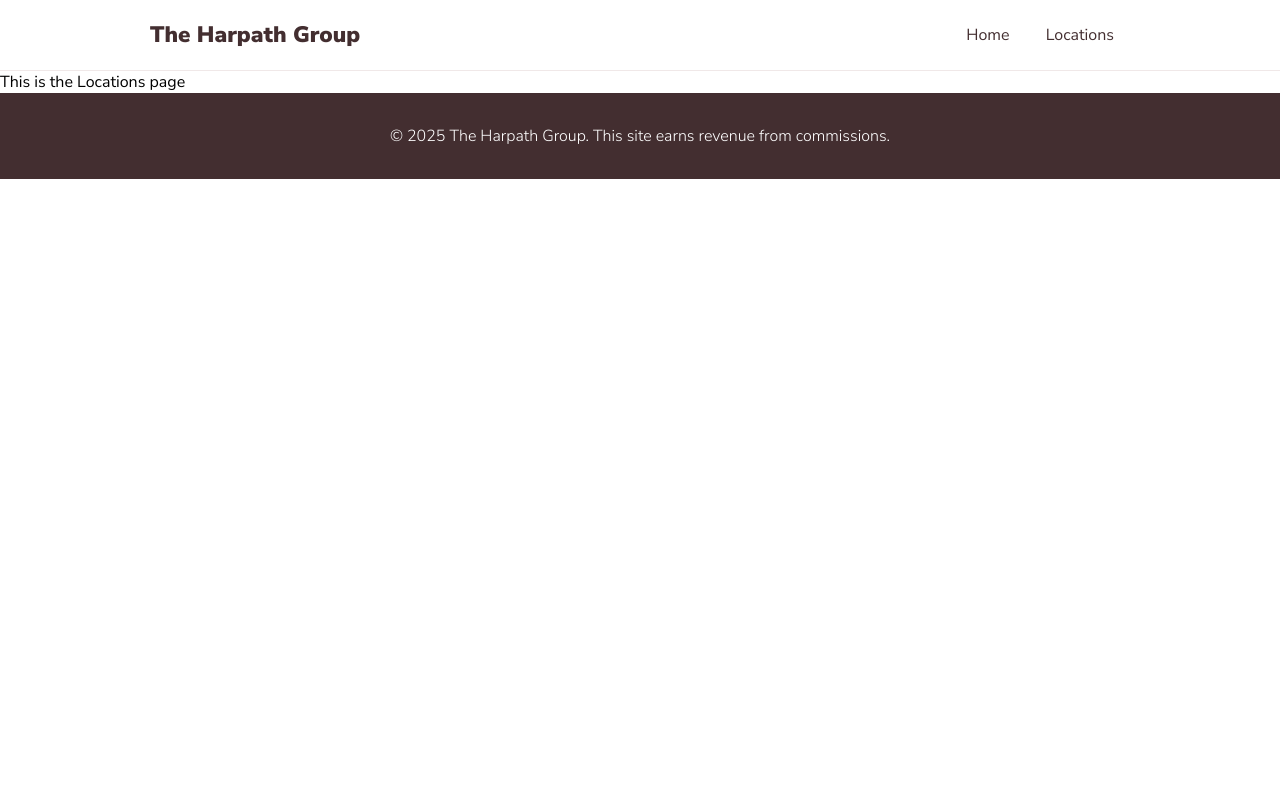
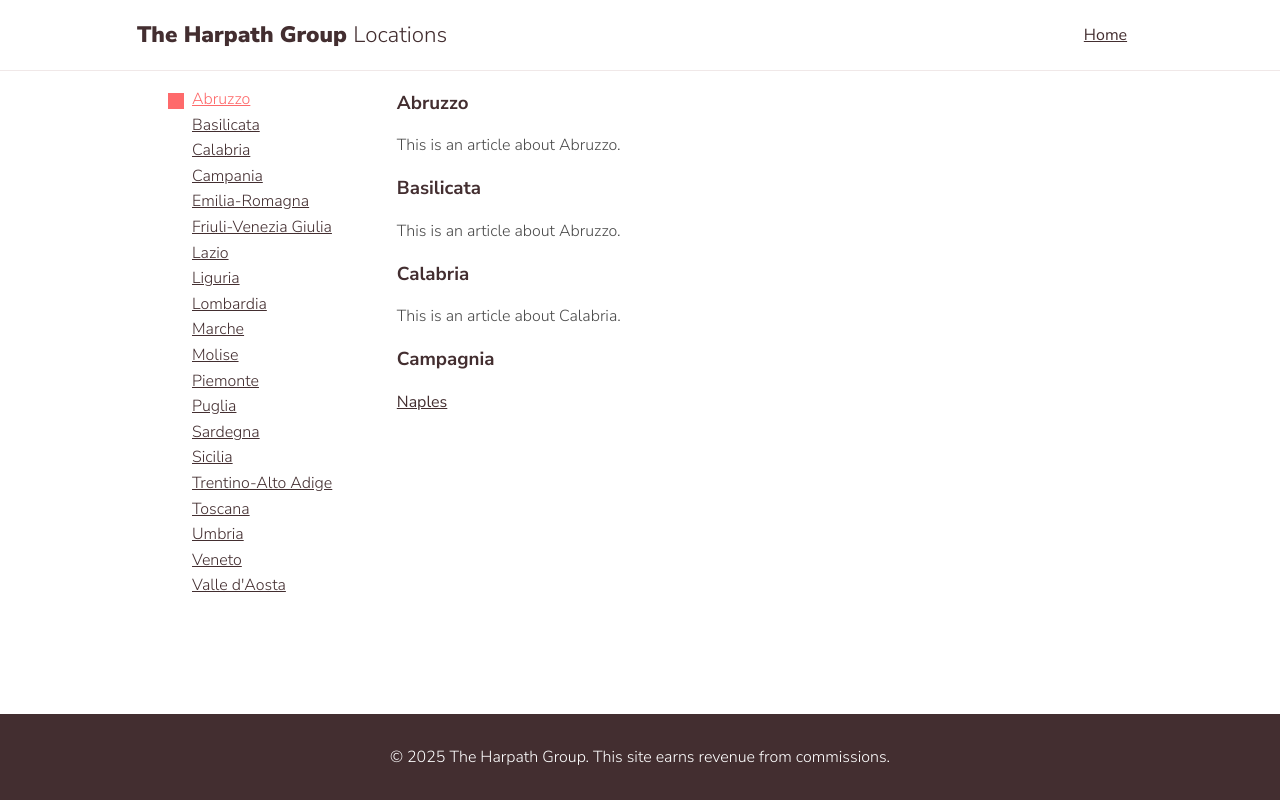
Before and after one commit to nelsonjd/harpathgroup, a Flask app: page /locations in a window 1280 px wide. Run offline with Flask 3, Linux system fonts and the light colour scheme.

Commit message:
add locations show page

```diff
--- a/harpathgroup/static/global.css
+++ b/harpathgroup/static/global.css
@@ -44,7 +44,6 @@ p {
 }
 
 a {
-  text-decoration: none;
   color: var(--primary-color);
 }
 
--- a/harpathgroup/static/locations.css
+++ b/harpathgroup/static/locations.css
@@ -1,7 +1,7 @@
 .header {
   display: grid;
   border-bottom: 1px solid var(--code-bg-color);
-  grid-template-columns: 1fr 212px 60% 1fr;
+  grid-template-columns: 1fr 315px 54% 1fr;
 }
 
 .logo {
@@ -10,3 +10,75 @@
   font-size: 1.4em;
   grid-column: 2;
 }
+
+.logo-thin {
+  font-weight: 300;
+}
+
+.wrapper {
+  display: flex;
+  flex-grow: 1;
+}
+
+.doc-nav {
+  flex-basis: 20%;
+  font-weight: 200;
+}
+
+.doc-nav ul {
+  list-style: none;
+  padding-left: 0;
+  line-height: 1.6;
+}
+
+.doc-nav .selected {
+  color: var(--accent-color);
+  position: relative;
+}
+
+.doc-nav .selected:after {
+  position: absolute;
+  content: "";
+  width: 1rem;
+  height: 1rem;
+  background-color: var(--accent-color);
+  left: -1.5rem;
+  top: 0.3rem;
+}
+
+.doc-content {
+  flex-basis: 80%;
+  padding: 0 0 5rem 2rem;
+}
+
+.hotel-title {
+  color: var(--primary-color);
+}
+
+.booknow-callout {
+  margin: 3rem auto;
+}
+
+@media (max-width: 750px) {
+  .wrapper {
+    flex-direction: column;
+  }
+
+  .doc-nav ul {
+    border-bottom: 1px solid var(--code-bg-color);
+    padding-bottom: 0.5rem;
+  }
+
+  .doc-nav li {
+    display: inline-block;
+    padding-right: 1rem;
+  }
+
+  .doc-nav .selected:after {
+    display: none;
+  }
+
+  .doc-content {
+    padding-left: 0;
+  }
+}
--- a/harpathgroup/templates/home.html
+++ b/harpathgroup/templates/home.html
@@ -62,7 +62,7 @@ Home
   <div class="changelog">
     <div class="wrapper">
       <div class="changelog-callout">
-        <a href="#" class="button-secondary">Check out locations</a>
+        <a href="{{ url_for('locations') }}" class="button-secondary">Check out locations</a>
       </div>
     </div>
   </div>
--- a/harpathgroup/templates/locations.html
+++ b/harpathgroup/templates/locations.html
@@ -9,20 +9,58 @@
 
 {% block header %}
 <nav class="header">
-  <h1 class="logo">The Harpath Group</h1>
+  <h1 class="logo">The Harpath Group <span class="logo-thin">Locations</span></h1>
   <div class="menu">
     <span class="menu-item">
       <a href="{{ url_for('home') }}" class="navbar-brand">Home</a>
-    </span>
-    <span class="menu-item">
-      <a href="{{ url_for('locations') }}" class="navbar-item">Locations</a>
     </span>
   </span>
 </nav>
 {% endblock %}
 
 {% block content %}
-<div class="body-content">
-This is the Locations page
-</div>
+  <div class="wrapper">
+    <aside class="doc-nav">
+      <ul>
+        <li><a href="#abruzzo" class="js-btn selected">Abruzzo</a></li>
+        <li><a href="#basilicata" class="js-btn">Basilicata</a></li>
+        <li><a href="#calabria" class="js-btn">Calabria</a></li>
+        <li><a href="#campania" class="js-btn">Campania</a></li>
+        <li><a href="#emilia-romagna" class="js-btn">Emilia-Romagna</a></li>
+        <li><a href="#friuli-venezia-giulia" class="js-btn">Friuli-Venezia Giulia</a></li>
+        <li><a href="#lazio" class="js-btn">Lazio</a></li>
+        <li><a href="#liguria" class="js-btn">Liguria</a></li>
+        <li><a href="#liguria" class="js-btn">Lombardia</a></li>
+        <li><a href="#marche" class="js-btn">Marche</a></li>
+        <li><a href="#molise" class="js-btn">Molise</a></li>
+        <li><a href="#piemonte" class="js-btn">Piemonte</a></li>
+        <li><a href="#puglia" class="js-btn">Puglia</a></li>
+        <li><a href="#sardegna" class="js-btn">Sardegna</a></li>
+        <li><a href="#sicilia" class="js-btn">Sicilia</a></li>
+        <li><a href="#trentino-alto-adige" class="js-btn">Trentino-Alto Adige</a></li>
+        <li><a href="#toscana" class="js-btn">Toscana</a></li>
+        <li><a href="#umbria" class="js-btn">Umbria</a></li>
+        <li><a href="#veneto" class="js-btn">Veneto</a></li>
+        <li><a href="#valle-d-aosta" class="js-btn">Valle d'Aosta</a></li>
+      </ul>
+    </aside>
+    <article class="doc-content">
+      <section class="js-section">
+        <h3 class="section-title">Abruzzo</h3>
+        <p>This is an article about Abruzzo.</p>
+      </section>
+      <section class="js-section">
+        <h3 class="section-title">Basilicata</h3>
+        <p>This is an article about Abruzzo.</p>
+      </section>
+            <section class="js-section">
+        <h3 class="section-title">Calabria</h3>
+        <p>This is an article about Calabria.</p>
+      </section>
+            <section class="js-section">
+        <h3 class="section-title">Campagnia</h3>
+        <a href="{{ url_for('locations_show', location='naples') }}">Naples</a>
+      </section>
+    </article>
+  </div>
 {% endblock %}
--- a/harpathgroup/views.py
+++ b/harpathgroup/views.py
@@ -11,3 +11,11 @@ def locations():
     return render_template(
         "locations.html",
     )
+
+@app.route("/locations/")
+@app.route("/locations/<location>")
+def locations_show(location=None):
+    return render_template(
+        "locations_show.html",
+        location=location
+    )
```
Also changed, not shown: harpathgroup/templates/locations_show.html (added, +50 -0 lines).
